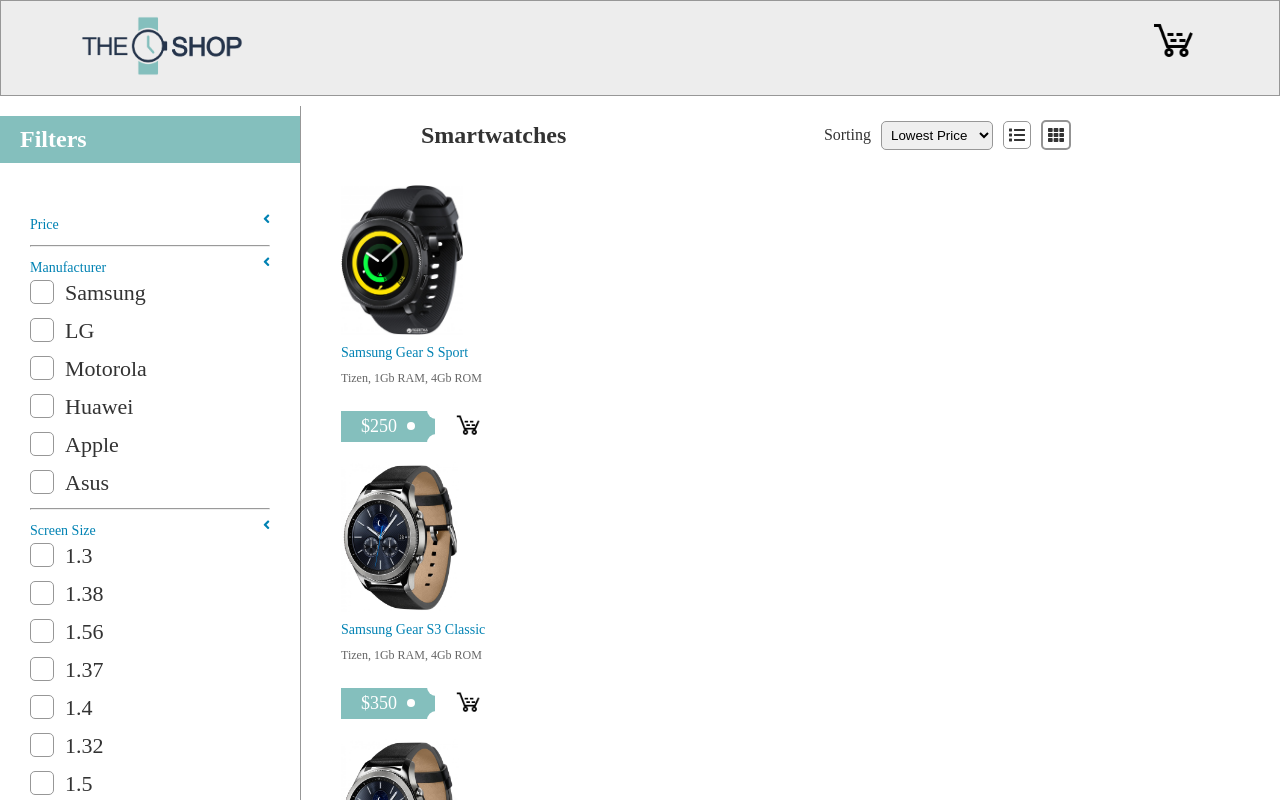
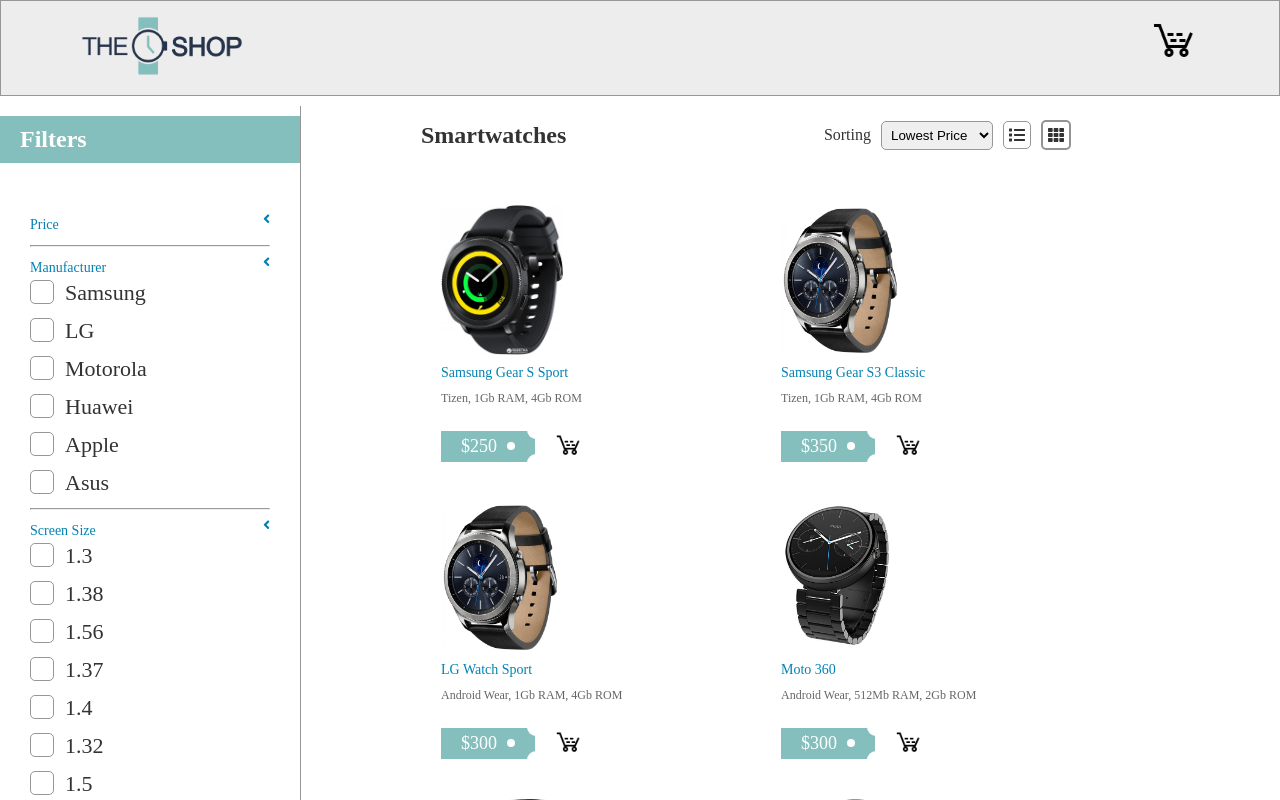
Before and after one commit to shpulya/ng-watch-shop-app, an Angular app: page / in a window 1280 px wide. Shown: the top 800 px of the page. Built offline with nearby package versions, Linux system fonts and the light colour scheme.

Commit message:
Update custom checkbox

```diff
--- a/src/app/components/watches/watches-list-view/watches-list-view.component.scss
+++ b/src/app/components/watches/watches-list-view/watches-list-view.component.scss
@@ -1,4 +1,4 @@
-.check-container {
+.container {
     display: flex;
     flex-direction: row;
     align-items: stretch;
--- a/src/app/components/watches/watches.component.scss
+++ b/src/app/components/watches/watches.component.scss
@@ -52,7 +52,7 @@
     height: 29px;
 }
 
-.check-container {
+.container {
     display: flex;
     align-items: stretch;
     align-content: flex-start;
```
